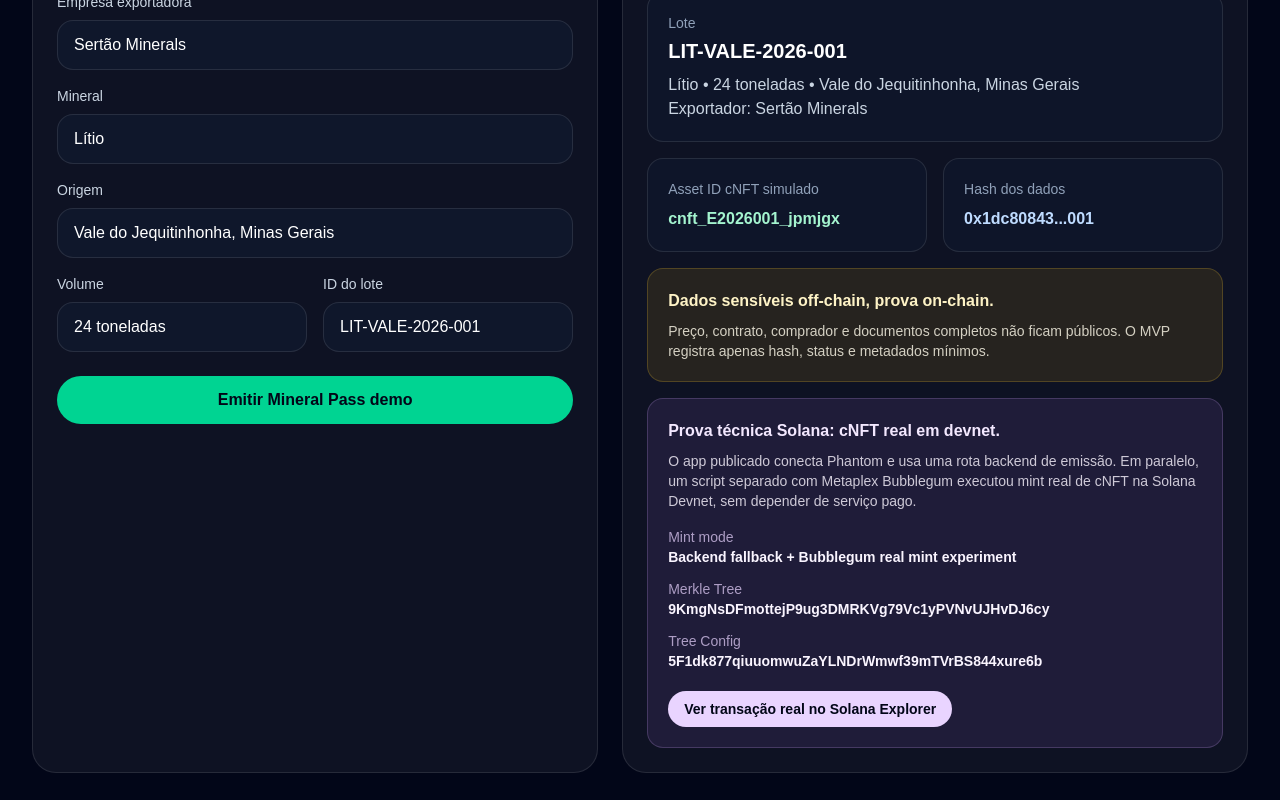
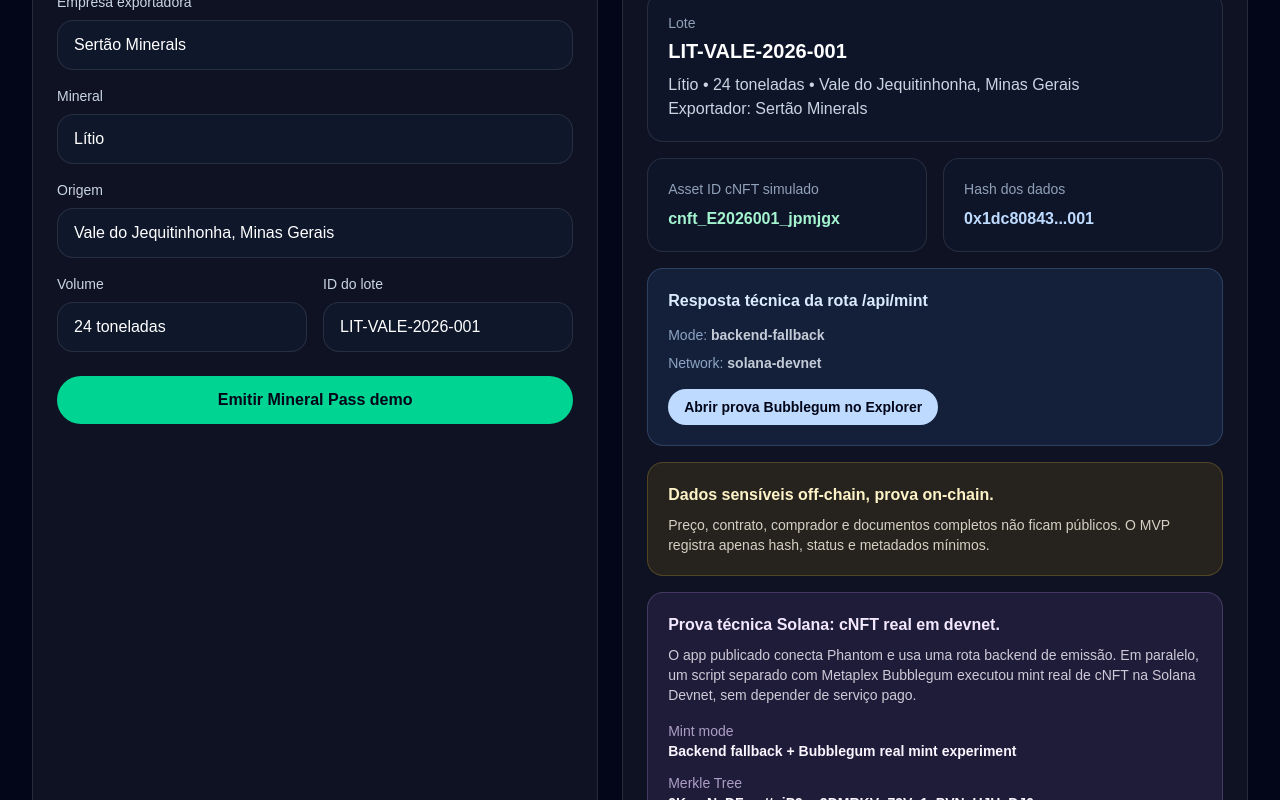
Before and after one commit to izalaw/MineralPass, a Next.js app: page / in a window 1280 px wide. Both pictures are taken after a click on the button "Emitir Mineral Pass demo". Shown: the part 627-1427 px from the top of the page. Built offline with nearby package versions, Linux system fonts and the light colour scheme.

Commit message:
Show mint API technical proof in frontend

```diff
--- a/src/app/api/mint/route.ts
+++ b/src/app/api/mint/route.ts
@@ -22,11 +22,19 @@
 
     return NextResponse.json({
       success: true,
-      mode: "simulated",
+      mode: "backend-fallback",
       assetId: simulatedAssetId,
       network: "solana-devnet",
       message:
-        "Simulated cNFT asset ID generated by the backend route. Replace this fallback with Underdog/Solana minting in production.",
+        "Simulated cNFT asset ID generated by the backend route. A separate Bubblegum script successfully executed a real cNFT mint on Solana Devnet.",
+      solanaProof: {
+        status: "real-cnft-mint-executed",
+        standard: "Metaplex Bubblegum cNFT",
+        merkleTree: "9KmgNsDFmottejP9ug3DMRKVg79Vc1yPVNvUJHvDJ6cy",
+        treeConfig: "5F1dk877qiuuomwuZaYLNDrWmwf39mTVrBS844xure6b",
+        transaction:
+          "https://explorer.solana.com/tx/5eKTkFdcUSwfPbTdoLhuA9iYe4Xr4Cg3x8yM6amGFmwZ16bA4YfmdQhqNvcZ9f86UYecaCqz8RFwRZmv2dTg6ASf?cluster=devnet",
+      },
       metadata: {
         company: body.company,
         mineral: body.mineral,
--- a/src/app/page.tsx
+++ b/src/app/page.tsx
@@ -46,6 +46,9 @@
   const [volume, setVolume] = useState("24 toneladas");
   const [lotId, setLotId] = useState("LIT-VALE-2026-001");
   const [assetId, setAssetId] = useState("");
+  const [mintMode, setMintMode] = useState("");
+  const [mintNetwork, setMintNetwork] = useState("");
+  const [mintProofTx, setMintProofTx] = useState("");
   const [documentCode, setDocumentCode] = useState("");
   const [unlocked, setUnlocked] = useState(false);
   const [walletAddress, setWalletAddress] = useState("");
@@ -126,6 +129,9 @@
 
   async function issueMineralPass() {
   setAssetId("Gerando passaporte via API...");
+  setMintMode("");
+  setMintNetwork("");
+  setMintProofTx("");
 
   try {
     const response = await fetch("/api/mint", {
@@ -152,6 +158,9 @@
     }
 
     setAssetId(data.assetId);
+    setMintMode(data.mode || "");
+    setMintNetwork(data.network || "");
+    setMintProofTx(data.solanaProof?.transaction || "");
     setUnlocked(false);
     setDocumentCode("");
   } catch {
@@ -339,6 +348,34 @@
                 </div>
               </div>
 
+              {mintMode && (
+                <div className="rounded-2xl border border-blue-300/20 bg-blue-400/10 p-5">
+                  <p className="font-semibold text-blue-100">
+                    Resposta técnica da rota /api/mint
+                  </p>
+                  <div className="mt-3 grid gap-2 text-sm text-blue-50/80">
+                    <p>
+                      <span className="text-blue-200/70">Mode:</span>{" "}
+                      <span className="font-semibold">{mintMode}</span>
+                    </p>
+                    <p>
+                      <span className="text-blue-200/70">Network:</span>{" "}
+                      <span className="font-semibold">{mintNetwork}</span>
+                    </p>
+                    {mintProofTx && (
+                      <a
+                        href={mintProofTx}
+                        target="_blank"
+                        rel="noreferrer"
+                        className="mt-2 inline-flex w-fit rounded-full bg-blue-200 px-4 py-2 font-semibold text-slate-950 transition hover:bg-blue-100"
+                      >
+                        Abrir prova Bubblegum no Explorer
+                      </a>
+                    )}
+                  </div>
+                </div>
+              )}
+
               <div className="rounded-2xl border border-amber-300/20 bg-amber-400/10 p-5">
                 <p className="font-semibold text-amber-100">
                   Dados sensíveis off-chain, prova on-chain.
```
